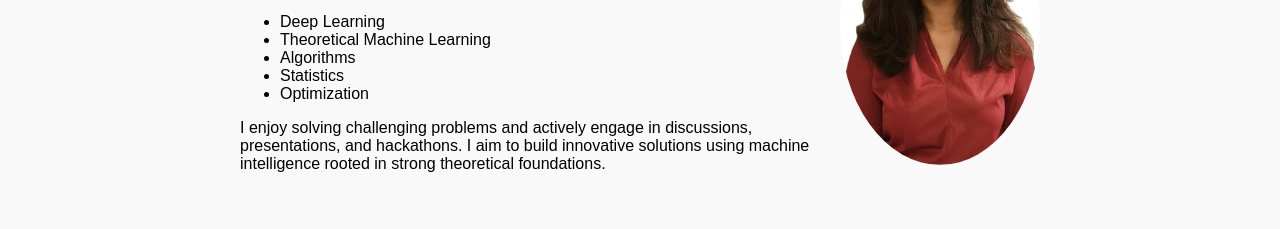
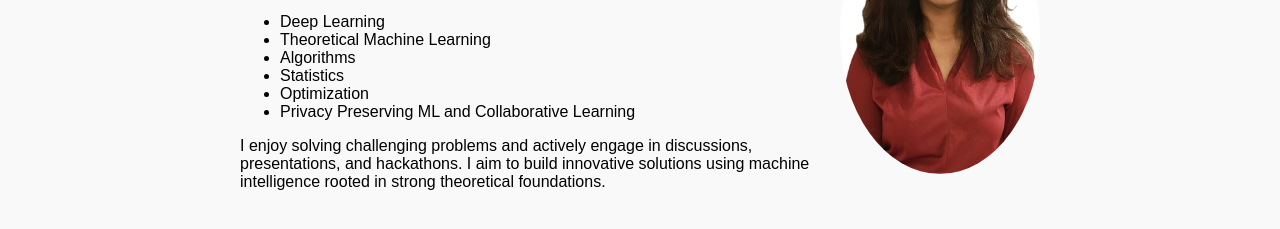
Before and after one commit to riya-mahesh/riya-mahesh.github.io, a plain HTML site: page index.html in a window 1280 px wide. Shown: the part 205-434 px from the top of the page. Drawn offline with Linux system fonts and the light colour scheme.

Commit message:
Modified Cv.odf

```diff
--- a/index.html
+++ b/index.html
@@ -28,6 +28,7 @@
                 <li>Algorithms</li>
                 <li>Statistics</li>
                 <li>Optimization</li>
+                <li>Privacy Preserving ML and Collaborative Learning</li>
             </ul>
             <p>
                 I enjoy solving challenging problems and actively engage in
```
Also changed, not shown: 1 other file.
